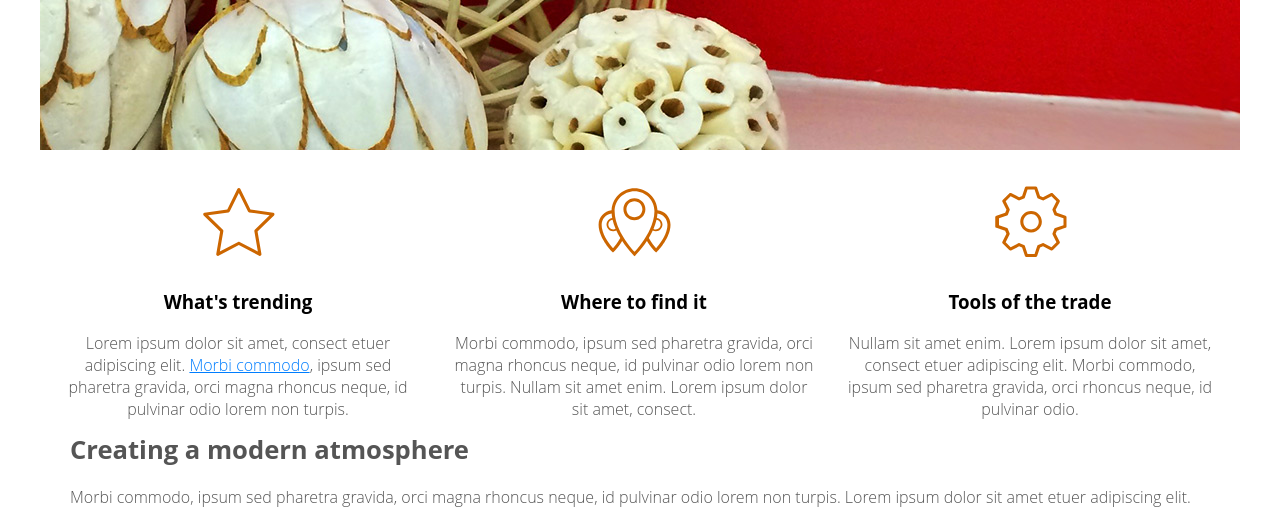
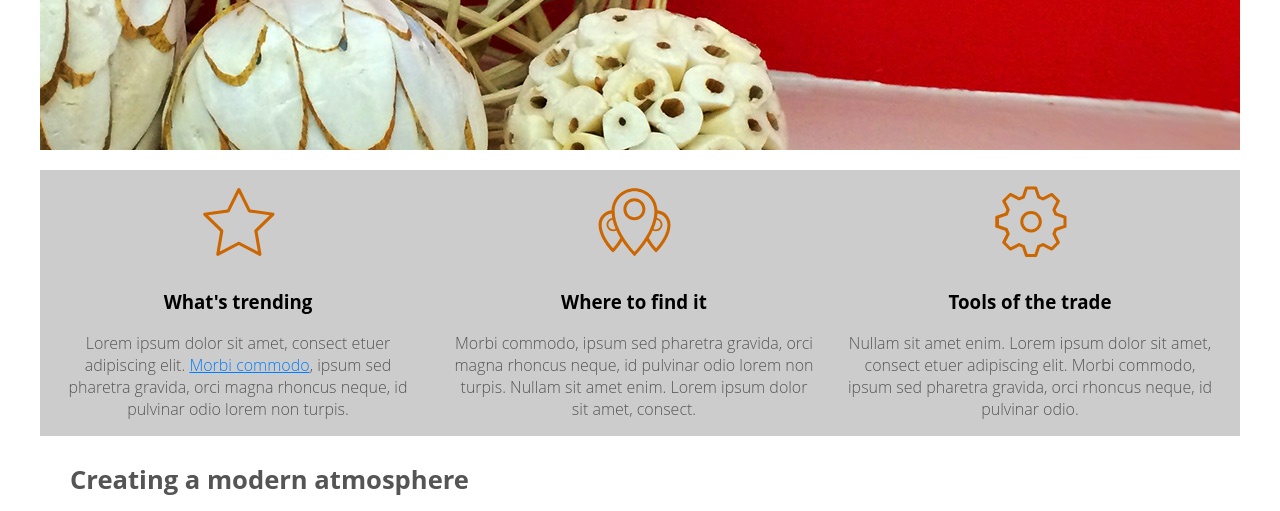
Before and after one commit to AliAbdulle/WebApplication-, a plain HTML site: page index.html in a window 1280 px wide. Shown: the part 280-791 px from the top of the page. Drawn offline with Linux system fonts and the light colour scheme.

Commit message:
finished work

```diff
--- a/css/screen.css
+++ b/css/screen.css
@@ -81,6 +81,7 @@ header div.hero h1 {
 section {
     padding: 0 30px;
 }
+section::after{ content: ''; display: block; clear: both;}
 
 
 
@@ -90,6 +91,7 @@ section.main {
     margin-top: 20px;
     margin-bottom: 30px;
     padding: 0;
+    background-color: #ccc;
 }
 
 section.main aside {
```
